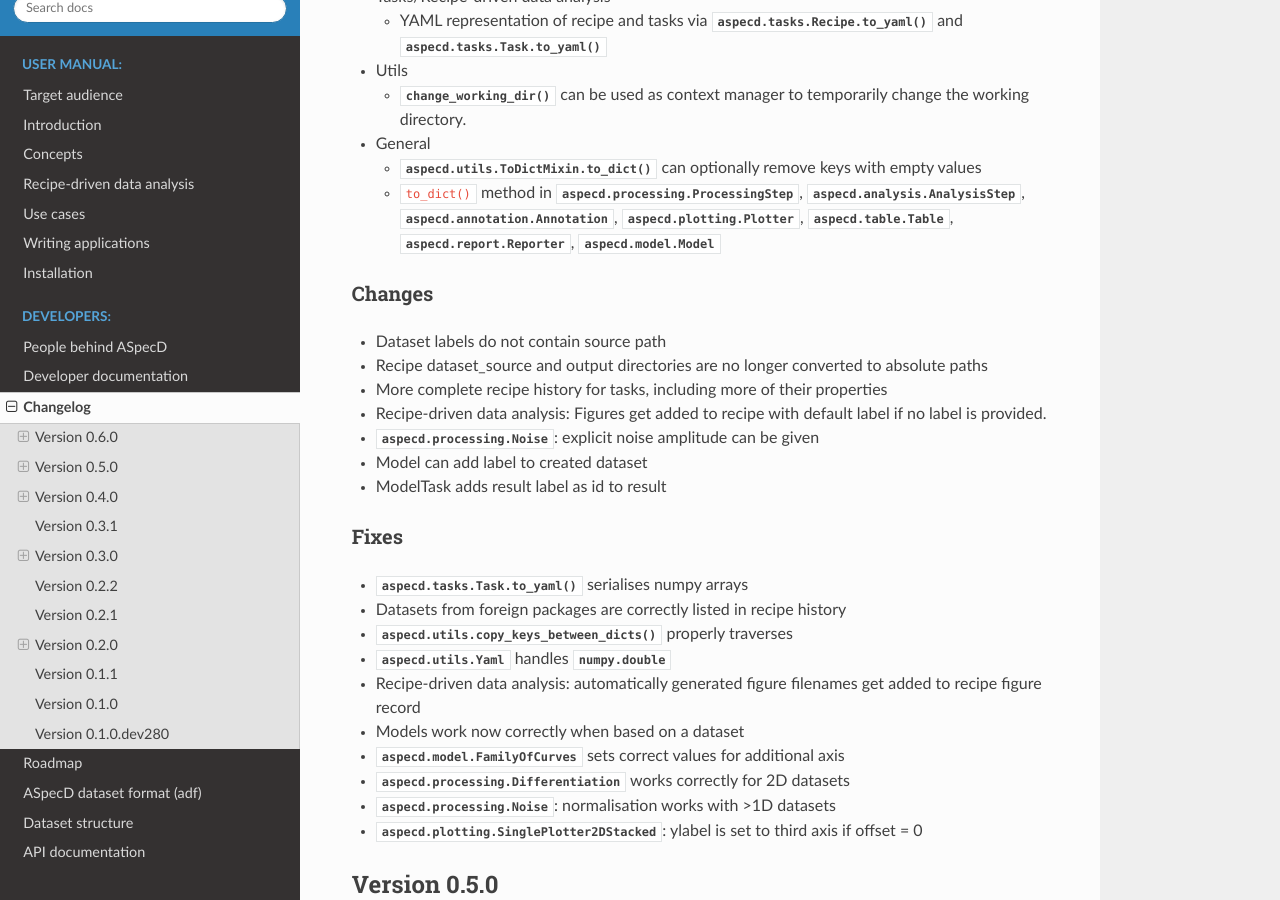
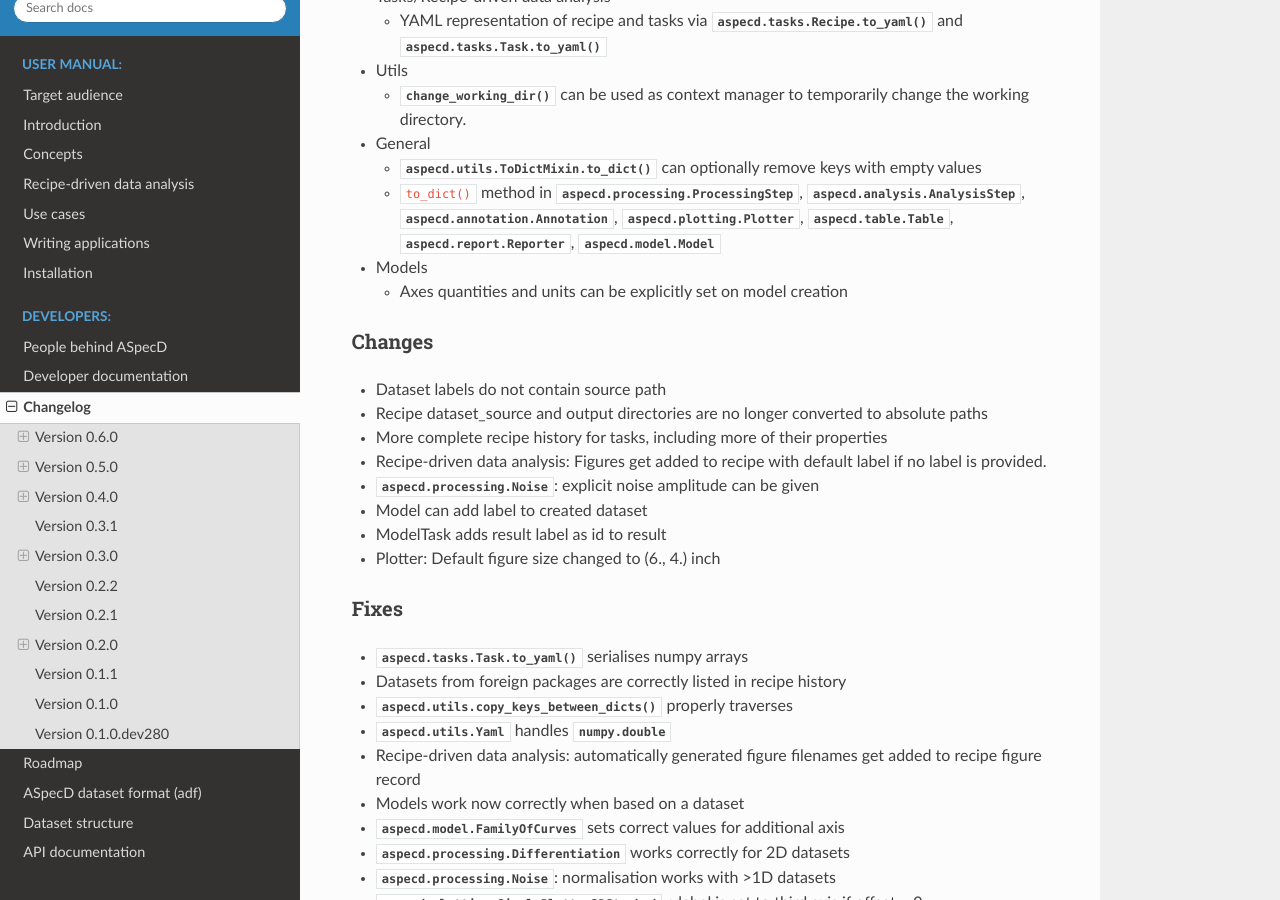
Before and after one commit to tillbiskup/aspecd, a Sphinx documentation site: the page built from docs/changelog.rst, in a window 1280 px wide and 900 px high, scrolled down 478 px. Built offline with Sphinx 7.4.7 and the Read the Docs theme 2.0.0, drawn with Linux system fonts in a browser that asks for light colours.

Commit message:
Plotter: Default figure size changed to (6., 4.) inch

```diff
--- a/docs/changelog.rst
+++ b/docs/changelog.rst
@@ -31,6 +31,10 @@ New features
   * :meth:`aspecd.utils.ToDictMixin.to_dict` can optionally remove keys with empty values
   * ``to_dict()`` method in :class:`aspecd.processing.ProcessingStep`, :class:`aspecd.analysis.AnalysisStep`, :class:`aspecd.annotation.Annotation`, :class:`aspecd.plotting.Plotter`, :class:`aspecd.table.Table`, :class:`aspecd.report.Reporter`, :class:`aspecd.model.Model`
 
+* Models
+
+  * Axes quantities and units can be explicitly set on model creation
+
 
 Changes
 -------
@@ -42,6 +46,7 @@ Changes
 * :class:`aspecd.processing.Noise`: explicit noise amplitude can be given
 * Model can add label to created dataset
 * ModelTask adds result label as id to result
+* Plotter: Default figure size changed to (6., 4.) inch
 
 
 Fixes
```
Also changed, not shown: 2 other files.
